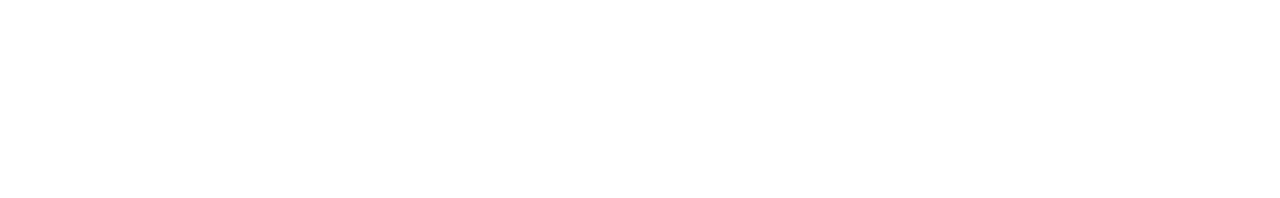
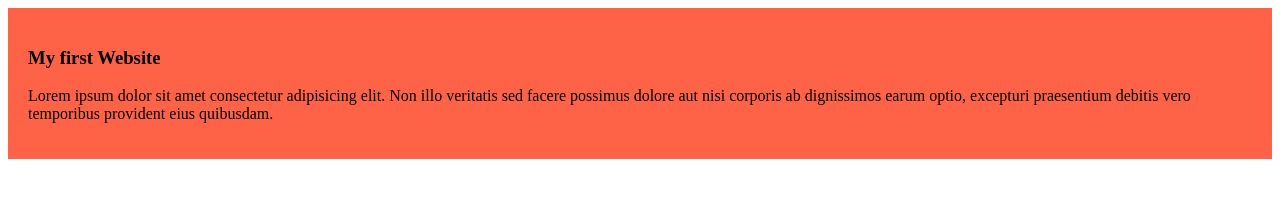
Before and after one commit to aflazur/my-simple-website, a plain HTML site: page index.html in a window 1280 px wide. Drawn offline with Linux system fonts and the light colour scheme.

Commit message:
added the first blog

```diff
--- a/index.html
+++ b/index.html
@@ -4,8 +4,12 @@
     <meta charset="UTF-8">
     <meta name="viewport" content="width=device-width, initial-scale=1.0">
     <title>My Simple Website</title>
+    <link rel="stylesheet" href="styles/blog.css"
 </head>
 <body>
-
+    <div>
+        <h3>My first Website</h3>
+        <p>Lorem ipsum dolor sit amet consectetur adipisicing elit. Non illo veritatis sed facere possimus dolore aut nisi corporis ab dignissimos earum optio, excepturi praesentium debitis vero temporibus provident eius quibusdam.</p>
+    </div>
 </body>
 </html>
--- /dev/null
+++ b/styles/blog.css
@@ -0,0 +1,4 @@
+div{
+    background-color: tomato;
+    padding: 20px;
+}
```
